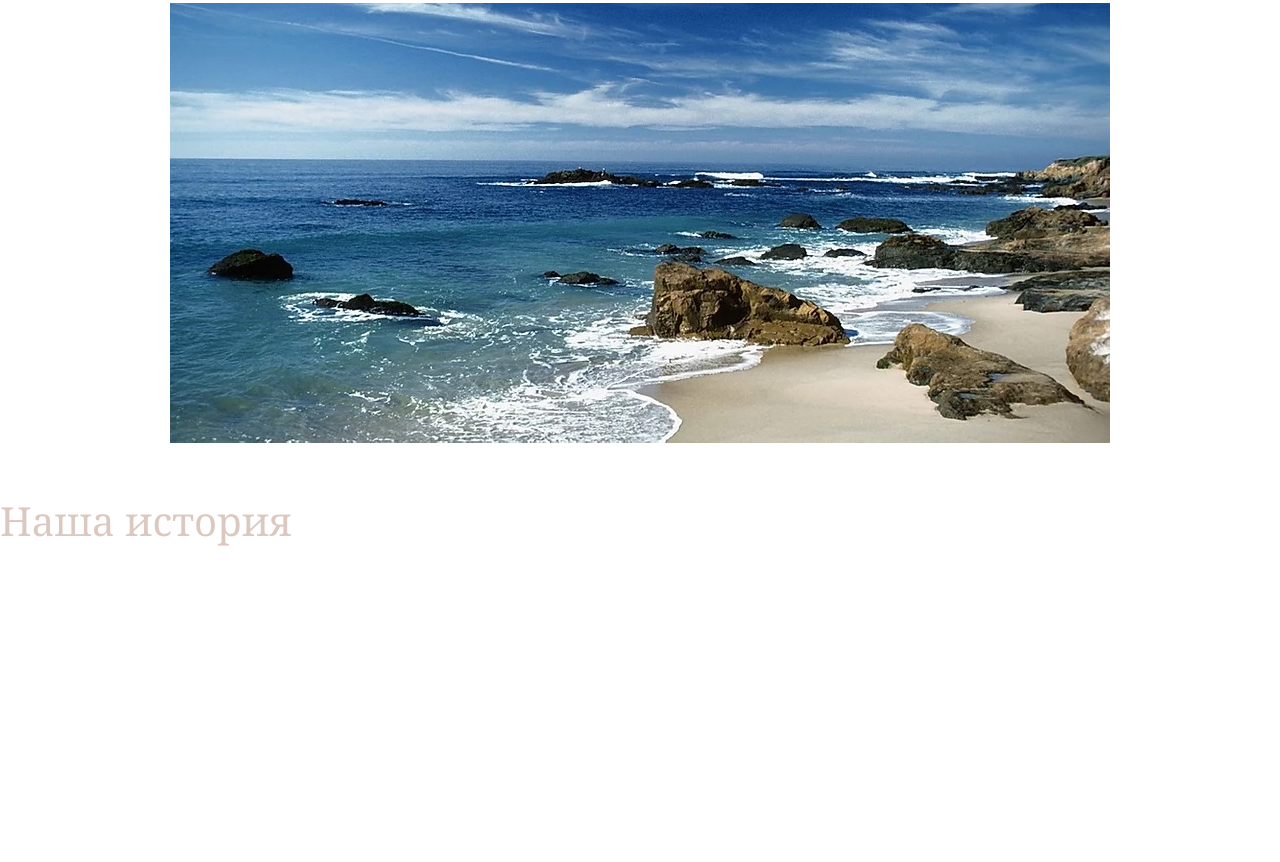
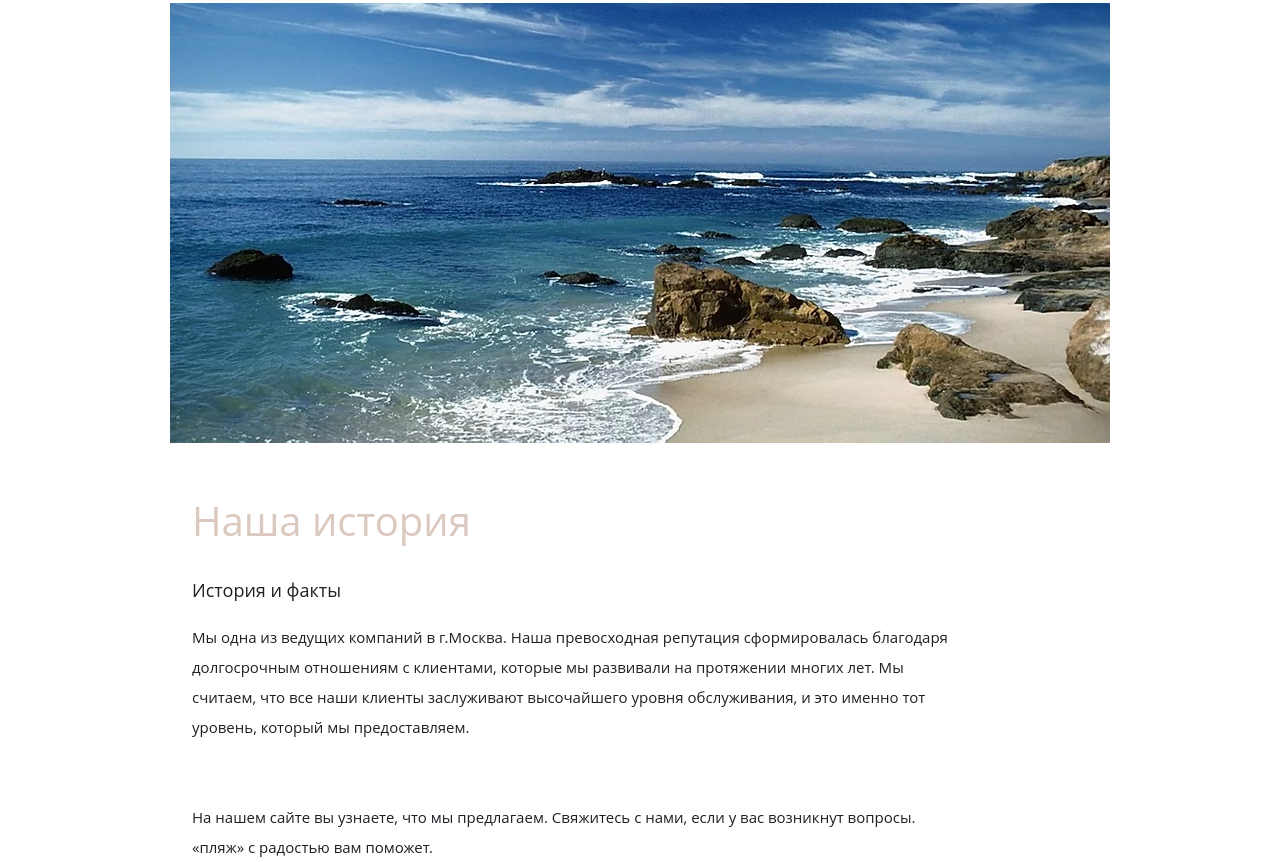
Before and after one commit to drewsch/LIVADISKY-BEACH, a plain HTML site: page index.html in a window 1280 px wide. Shown: the part 771-1633 px from the top of the page. Before the commit the page ends 1319 px from the top, so only its background shows below. Drawn offline with Linux system fonts and the light colour scheme.

Commit message:
changes_history_block

```diff
--- a/index.html
+++ b/index.html
@@ -41,10 +41,10 @@
       </a>
     </div>
   </header>
+
   <a id="major"></a>
   <div class="home_screen">
     <div>
-
       <img class="img_home_screen" src="photo_main.jpg" alt="Пляж">
     </div>
     <div>
@@ -58,9 +58,21 @@
     <div class="block_photo_history">
       <img class="photo_history" src="%D0%BF%D0%BB%D1%8F%D0%B6%D0%B2%D0%B8%D0%BA%D1%81.jpg" alt="история пляжа">
     </div>
-    <div class="history_text">
+    <div class="history_topic">
       <h2>Наша история</h2>
+      <div class="subtitles_topic">
+        <span>История и факты</span>
+      </div>
+      <div class="block_main_content_text">
+        <p class="main_content_text">Мы одна из ведущих компаний в г.Москва. Наша превосходная репутация сформировалась благодаря долгосрочным отношениям с клиентами, которые мы развивали на протяжении многих лет. Мы считаем, что все наши клиенты заслуживают высочайшего уровня обслуживания, и это именно тот уровень, который мы предоставляем.
+        <br><br><br>
+        На нашем сайте вы узнаете, что мы предлагаем. Свяжитесь с нами, если у вас возникнут вопросы. «пляж» с радостью вам поможет.</p>
+      </div>
     </div>
+  </div>
+
+  <div class="block_services">
+
   </div>
 
 </body>
--- a/style.css
+++ b/style.css
@@ -9,6 +9,7 @@ header {
 }
 
 .navigation_link {
+  width: 50%;
   padding-top: 10px;
   padding-bottom: 10px;
 }
@@ -33,7 +34,7 @@ header {
 .logo {
   width: 5%;
   margin-top: 10px;
-  margin-left: 70px;
+  margin-left: 5%;
   padding-right: 15px;
   float: left;
 }
@@ -92,8 +93,9 @@ hr {
 }
 
 .company_name {
+  width: 40%;
   margin-top: 20px;
-  font: 600 19px Georgia;
+  font: 600 19px Open Sans;
   color: #3b2827;
   cursor: default;
 }
@@ -135,10 +137,30 @@ h1 {
   max-width: 100%;
 }
 
-.history_text {
+.history_topic {
+  width: 60%;
   padding-top: 50px;
+  margin-left: 15%;
 }
+
 h2 {
-   color: #DBC8BE;
-   font: 300 40px Georgia;
+  color: #DBC8BE;
+  font: 400 40px Open Sans;
 }
+
+.subtitles_topic {
+  padding-top: 30px;
+  color: #1E2025;
+  font: 400 18px Open Sans;
+}
+
+.block_main_content_text {
+
+  padding-top: 20px;
+  color: #1E2025;
+  font: 400 15px Open Sans;
+}
+
+.main_content_text {
+  line-height: 2;
+}
```
